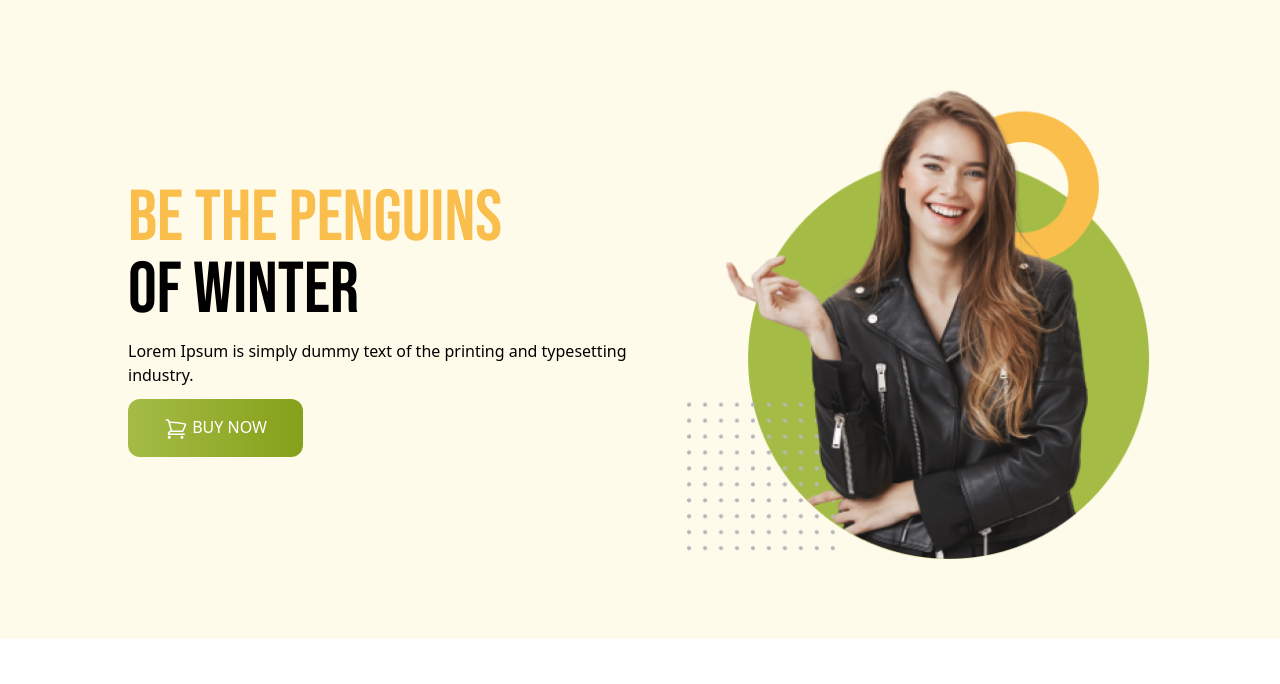
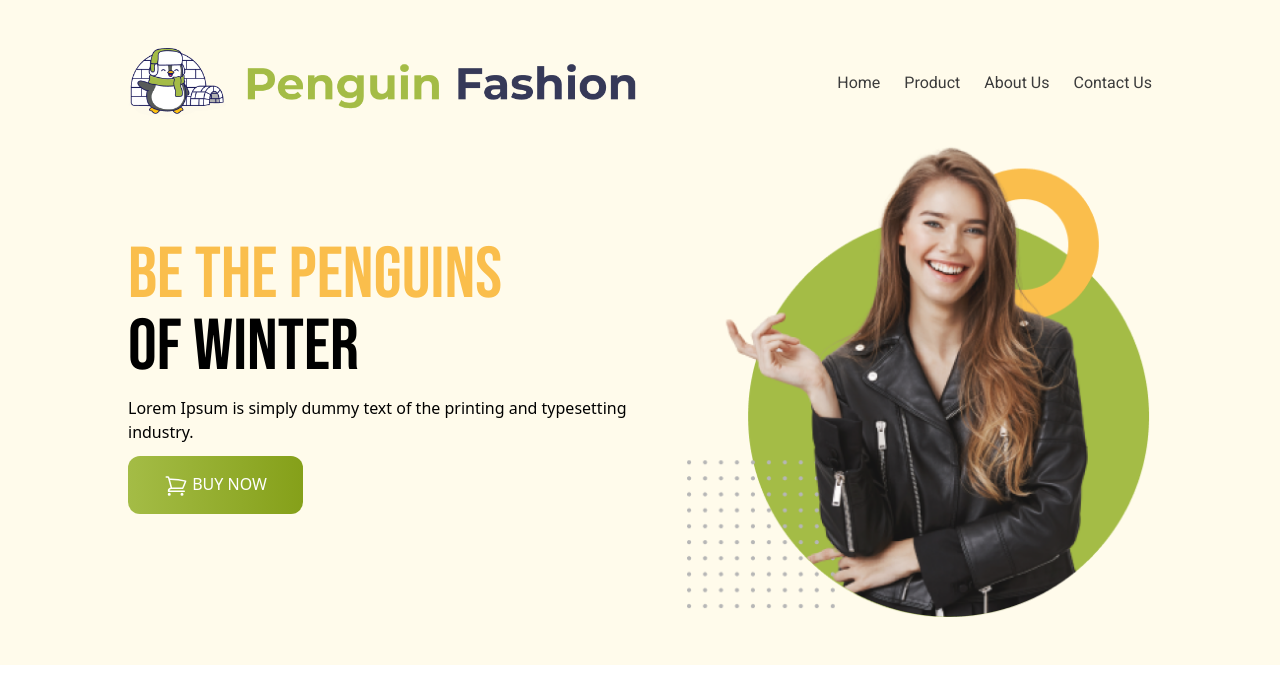
Before and after one commit to khotijaakther/Penguin-Fashion-Website, a plain HTML site: page index.html in a window 1280 px wide. Shown: the top 684 px of the page. Drawn offline with nearby package versions, Linux system fonts and the light colour scheme.

Commit message:
added navigation bar

```diff
--- a/index.html
+++ b/index.html
@@ -22,10 +22,26 @@
    </style>
 </head>
 <body>
-     <header class="bg-amber-50 py-20 px-4 md:px-32">
+     <header class="bg-amber-50 py-12 px-4 md:px-32">
         <!--nav section start-->
+         <nav class="flex justify-between items-center mt-0 mb-5">
+             <!--navigation bar-->
+            <div class="w-1/2">
+              <!--brand logo-->
+                <img src="icons/logo.png" alt="">
+            </div>
+            <div class="font-roboto text-[#3C3C3C]">
+               <!--nav menu-->
+                <ul class="flex">
+                   <li class="ml-6"><a href="#">Home</a></li>
+                   <li class="ml-6"><a href="#">Product</a></li>
+                   <li class="ml-6"><a href="#">About Us</a></li>
+                   <li class="ml-6"><a href="#">Contact Us</a></li>
+                </ul>
+            </div>
+         </nav>
          <!--banner section start-->
-          <div class="flex flex-col md:flex-row justify-between items-center">
+          <div class="flex justify-between items-center">
              <div class="space-y-3">
                     <h1 class="text-7xl uppercase font-bebas"><span class="text-[#FABE4C]">Be the Penguins</span>
                     <br>
```
